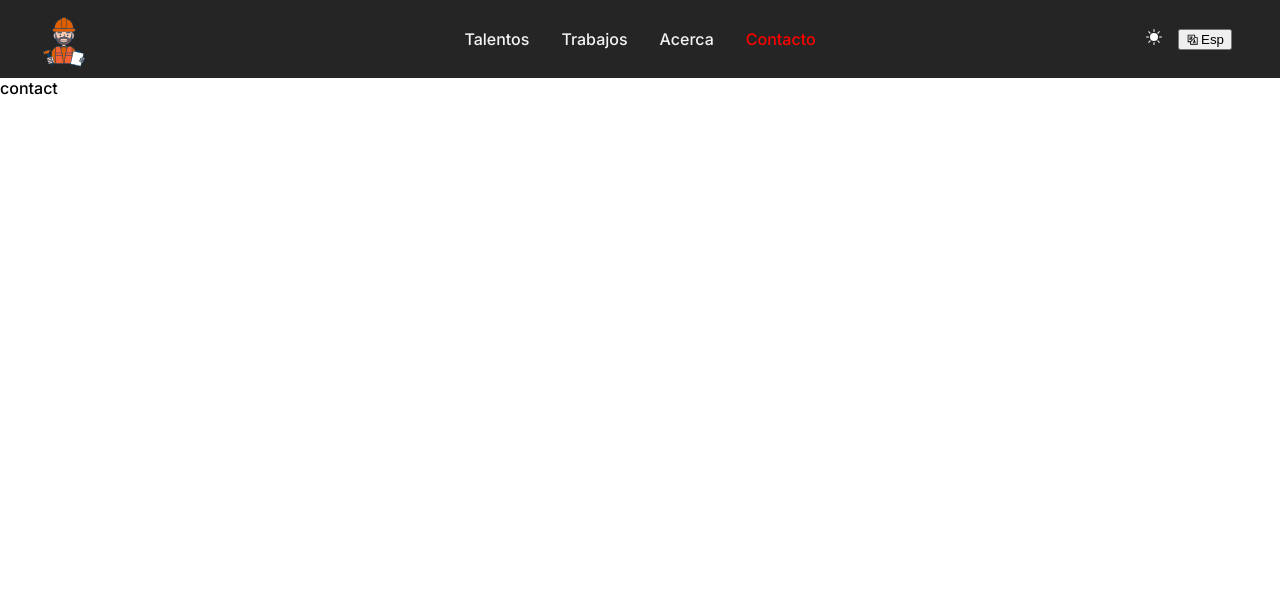
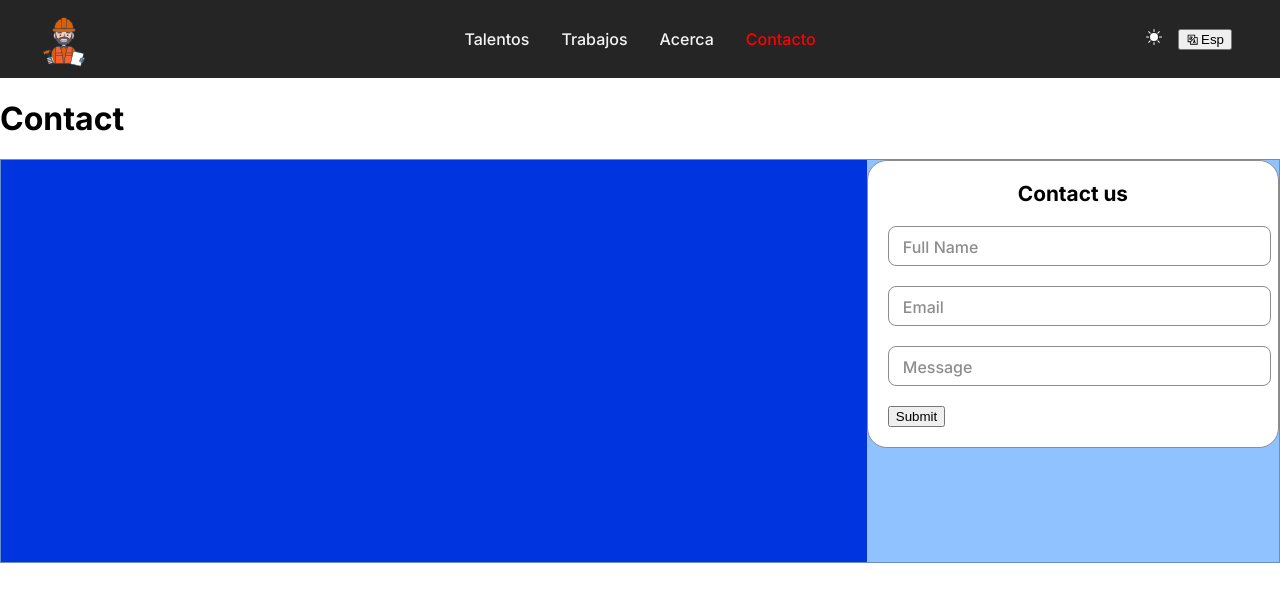
Before and after one commit to SebaPerez90/asdasd, a Next.js app: page /contact in a window 1280 px wide. Shown: the top 602 px of the page. Built offline with nearby package versions, Linux system fonts and the light colour scheme.

Commit message:
Add form contact

```diff
--- a/src/app/contact/page.tsx
+++ b/src/app/contact/page.tsx
@@ -1,5 +1,11 @@
+import ContactForm from '@/components/Forms/Contact/Contact';
 const Contact = () => {
-  return <div>contact</div>;
+  return (
+    <div>
+      <h1>Contact</h1>
+      <ContactForm />
+    </div>
+  );
 };
 
 export default Contact;
--- /dev/null
+++ b/src/components/Forms/Contact/Contact.module.css
@@ -0,0 +1,90 @@
+.container_todo{
+  border: #000d3848 1px solid;
+  display: flex;
+  background-color: #90c2ff;
+}
+
+.container_text{
+  width: 70%;
+  height: 400px;
+  background-color: #0034de;
+  display: flex;
+  align-items: center;
+  justify-content: center;
+  border: #0000 1px solid;
+}
+
+.container {
+    width: 30%;
+    height: 100%;
+    border: solid 1px #8d8d8d;
+    padding: 20px;
+    border-radius: 20px;
+    background-color: #fff;
+  }
+
+  .container .heading {
+    height: 100%;
+    text-align: center;
+    font-size: 1.3rem;
+    margin-bottom: 20px;
+    font-weight: bolder;
+  }
+
+  .form {
+    max-width: 100%;
+    display: flex;
+    flex-direction: column;
+    gap: 20px;
+  }
+
+  .form .btn_container {
+    width: 100%;
+    display: flex;
+    align-items: center;
+    gap: 20px;
+  }
+
+
+
+  .input_field {
+    position: relative;
+  }
+
+  .input_field label {
+    position: absolute;
+    color: #8d8d8d;
+    pointer-events: none;
+    background-color: transparent;
+    left: 15px;
+    top: 1px;
+    transform: translateY(0.6rem);
+    transition: all 0.3s ease;
+  }
+
+  .input_field input {
+    width: 95%;
+    padding: 10px 15px;
+    font-size: 1rem;
+    border-radius: 8px;
+    border: solid 1px #8d8d8d;
+    letter-spacing: 1px;
+  }
+
+  .input_field input:focus,
+  .input_field input:valid {
+    outline: none;
+    border: solid 1px #0034de;
+  }
+
+  .input_field input:focus ~ label,
+  .input_field input:valid ~ label {
+    transform: translateY(-51%) translateX(-10px) scale(0.8);
+    background-color: #fff;
+    padding: 0px 5px;
+    color: #0034de;
+    font-weight: bold;
+    letter-spacing: 1px;
+    border: none;
+    border-radius: 100px;
+  }
--- /dev/null
+++ b/src/components/Forms/Contact/Contact.tsx
@@ -0,0 +1,51 @@
+import React from 'react';
+import styles from './Contact.module.css';
+
+export default function Contact() {
+  return (
+    <div className={styles.container_todo}>
+      <div className={styles.container_text}></div>
+      <div className={styles.container}>
+        <div className={styles.heading}>Contact us</div>
+        <form
+          className={styles.form}
+          action=''>
+          <div className={styles.input_field}>
+            <input
+              required={true}
+              autoComplete='off'
+              type='text'
+              name='text'
+              id='username'
+            />
+            <label htmlFor='username'>Full Name</label>
+          </div>
+          <div className={styles.input_field}>
+            <input
+              required={true}
+              autoComplete='off'
+              type='text'
+              name='text'
+              id='username'
+            />
+            <label htmlFor='email'>Email</label>
+          </div>
+          <div className={styles.input_field}>
+            <input
+              required={true}
+              autoComplete='off'
+              type='text'
+              name='text'
+              id='username'
+            />
+            <label htmlFor='username'>Message</label>
+          </div>
+
+          <div className={styles.btn_container}>
+            <button className={styles.btn}>Submit</button>
+          </div>
+        </form>
+      </div>
+    </div>
+  );
+}
```
